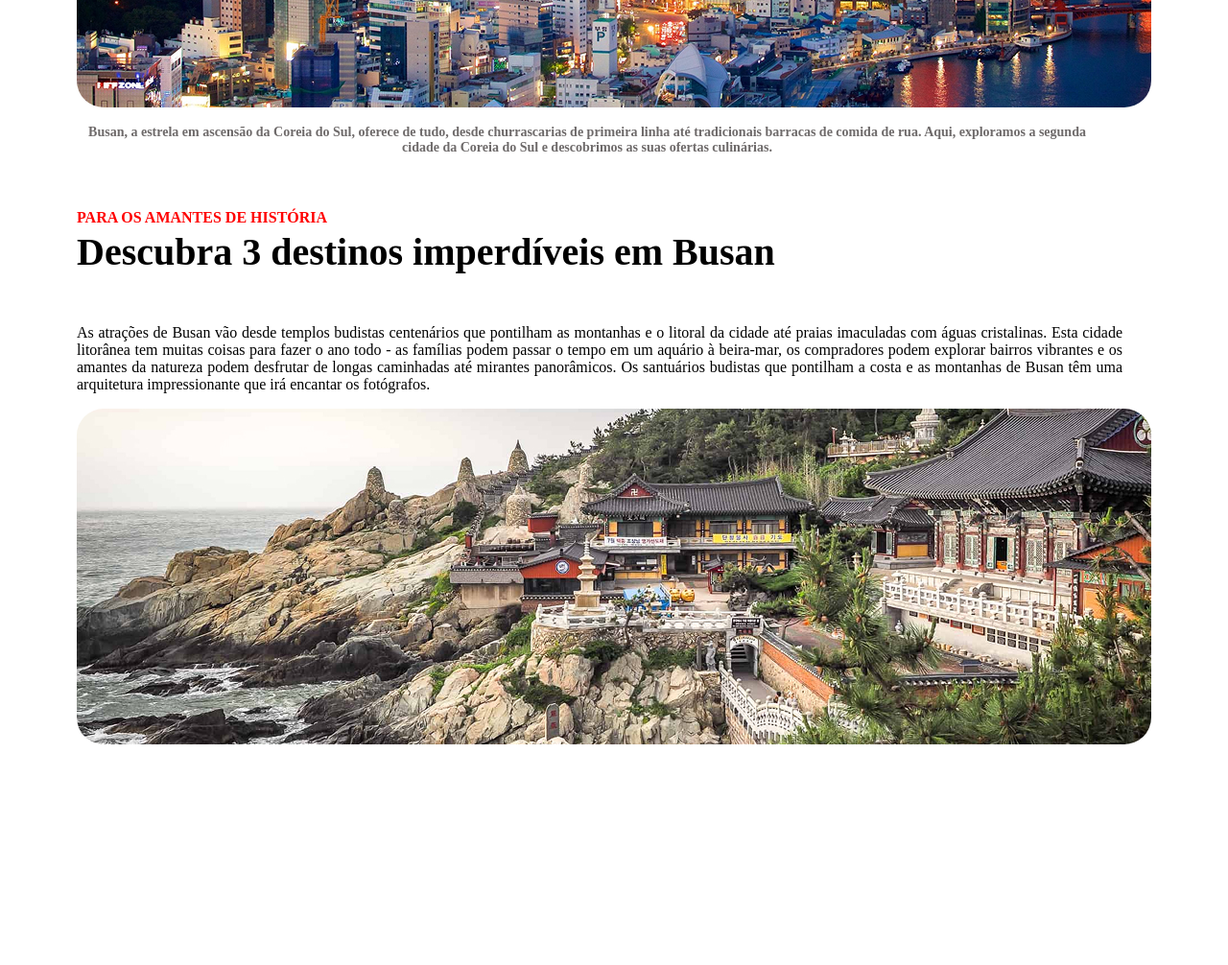
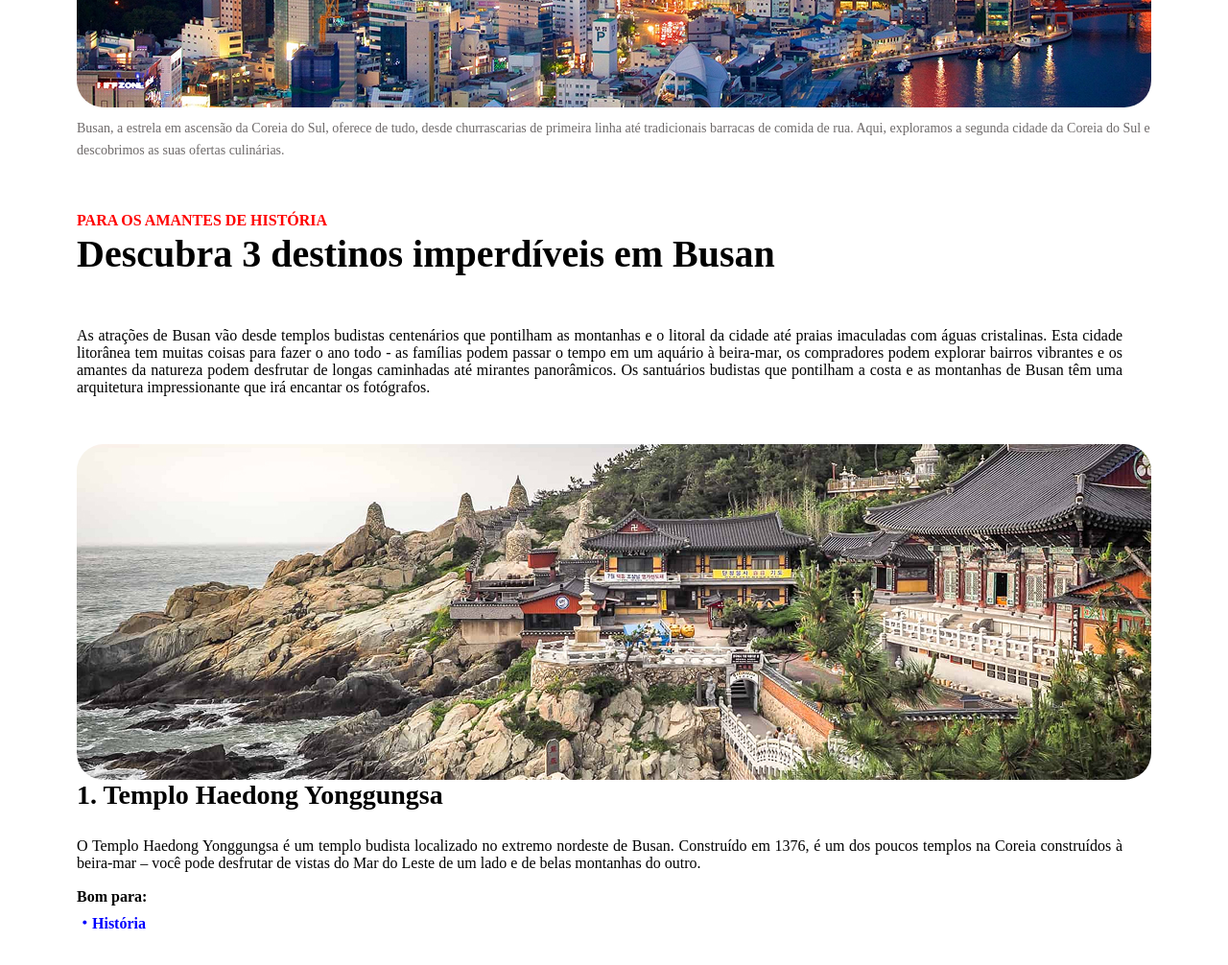
Before and after one commit to BernardoHV/proj-local-turistico, a plain HTML site: page index.html in a window 1280 px wide. Shown: the part 740-1746 px from the top of the page at 96% size. Before the commit the page ends 1600 px from the top, so only its background shows below. Drawn offline with Linux system fonts and the light colour scheme.

Commit message:
templo haedong

```diff
--- a/index.html
+++ b/index.html
@@ -15,7 +15,7 @@ Sua próxima viagem:
   </h1>
   <h2>Conheça Busan!</h2>
   <img src="/images/busan-tittle-image.jpg" alt="foto inicial">
-<h3>Busan, a estrela em ascensão da Coreia do Sul, oferece de tudo, desde churrascarias de primeira linha até tradicionais barracas de comida de rua. Aqui, exploramos a segunda cidade da Coreia do Sul e descobrimos as suas ofertas culinárias.</h3>
+<sub><br>Busan, a estrela em ascensão da Coreia do Sul, oferece de tudo, desde churrascarias de primeira linha até tradicionais barracas de comida de rua. Aqui, exploramos a segunda cidade da Coreia do Sul e descobrimos as suas ofertas culinárias.</sub>
 </section>
 
 <section id="3destinos">
@@ -24,7 +24,14 @@ Sua próxima viagem:
   <p>As atrações de Busan vão desde templos budistas centenários que pontilham as montanhas e o litoral da cidade até praias imaculadas com águas cristalinas. Esta cidade litorânea tem muitas coisas para fazer o ano todo - as famílias podem passar o tempo em um aquário à beira-mar, os compradores podem explorar bairros vibrantes e os amantes da natureza podem desfrutar de longas caminhadas até mirantes panorâmicos.
 Os santuários budistas que pontilham a costa e as montanhas de Busan têm uma arquitetura impressionante que irá encantar os fotógrafos.</p>
 
-<img src="/images/busan-templo1-image.jpg" alt="templohaedong">
+<img id="Haedong" src="/images/busan-templo1-image.jpg" alt="templohaedong" >
+</section>
+
+<section id="tempo-haedong"><h3>1. Templo Haedong Yonggungsa</h3>
+<p>O Templo Haedong Yonggungsa é um templo budista localizado no extremo nordeste de Busan. Construído em 1376, é um dos poucos templos na Coreia construídos à beira-mar – você pode desfrutar de vistas do Mar do Leste de um lado e de belas montanhas do outro.
+</p>
+<p id="bompara">Bom para:</p>
+<p id="historia">・História</p>
 </section>
 </div>
 </body>
--- a/style.css
+++ b/style.css
@@ -6,15 +6,28 @@ img {border-radius: 28px;}
 h1 {font-size: 16px;
 color: red;
 text-transform: uppercase;}
+
 h2 {font-size: 40px;
 padding-bottom: 40px;}
+
 h1, h2{line-height: 10%;}
-h3 {font-size: 14px;
+
+#Haedong {margin-bottom: -6%;}
+h3 {font-size: 28px;}
+
+sub {font-size: 14px;
 color: #6e6a6a;
-margin-right: 5%;
-text-align: center;}
+margin-right: 5%;}
+
 p {font-size: 16px;
 text-align: justify;
-margin-right: 30px;}
+margin-right: 30px;
+margin-bottom: 50px;}
+
+#bompara {font-weight: bold;margin-top: -3%;}
+#historia {font-weight: bold;
+color: blue;
+margin-top: -4%;}
+
 
 section {margin-top: 64px;}
```
